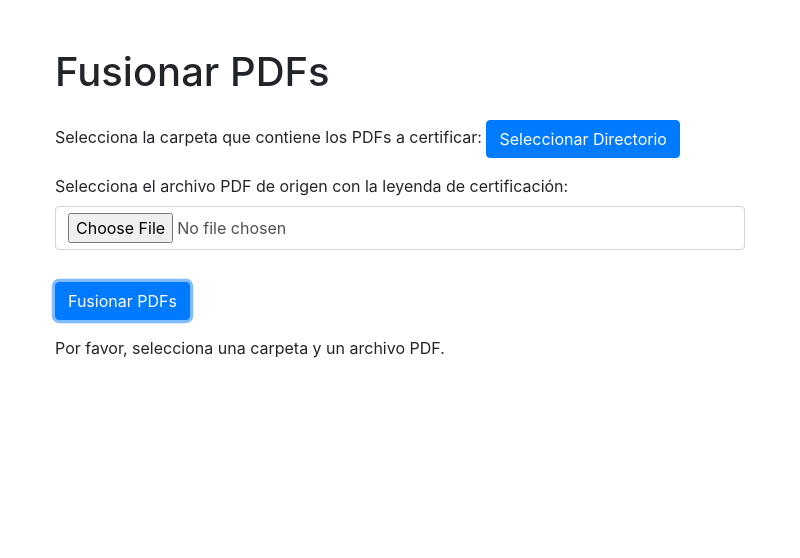
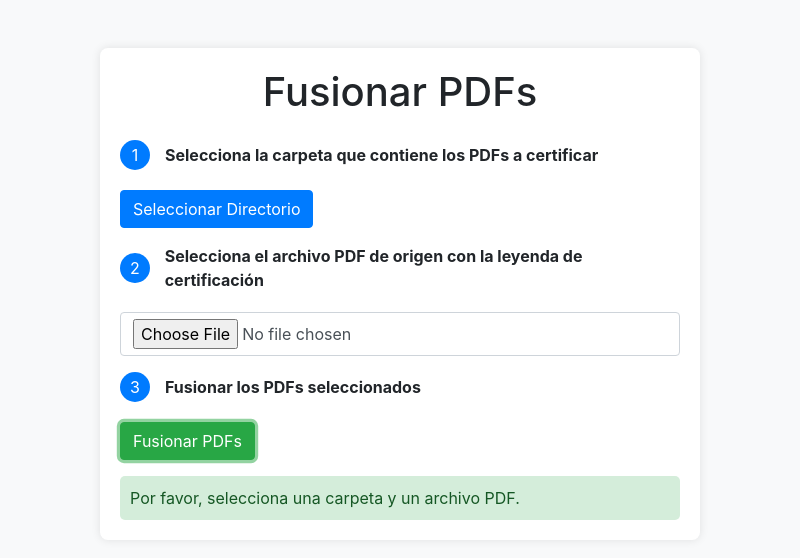
Before and after one commit to sanangel010/fusion-pdf, an Electron app: page index.html in a window 800 px wide. Both pictures are taken after a click on the button "Fusionar PDFs". Drawn offline with nearby package versions, Linux system fonts and the light colour scheme.

Commit message:
Mejora de la apariencia de la ventana.

```diff
--- a/index.html
+++ b/index.html
@@ -1,30 +1,61 @@
-<!-- index.html -->
-
 <!DOCTYPE html>
 <html lang="en">
+
 <head>
     <meta charset="UTF-8">
     <meta name="viewport" content="width=device-width, initial-scale=1.0">
     <link href="https://maxcdn.bootstrapcdn.com/bootstrap/4.0.0/css/bootstrap.min.css" rel="stylesheet">
     <link rel="shortcut icon" href="./assets/cjf.ico">
+    <link rel="stylesheet" href="style.css">
     <title>Escuela Federal de Formación Judicial</title>
+    <style>
+
+    </style>
 </head>
+
 <body>
     <div class="container mt-5">
-    <h1 class="mb-4">Fusionar PDFs</h1>
+        <h1 class="mb-4 text-center">Fusionar PDFs</h1>
+
+        <!-- Step 1 -->
+        <div class="step">
+            <div class="step-number">1</div>
+            <div class="step-title">Selecciona la carpeta que contiene los PDFs a certificar</div>
+        </div>
         <div class="form-group">
-      <label for="select-directory">Selecciona la carpeta que contiene los PDFs a certificar:</label>
             <button id="select-directory" class="btn btn-primary">Seleccionar Directorio</button>
             <div id="selected-directory" class="mt-2"></div>
         </div>
+
+        <!-- Step 2 -->
+        <div class="step">
+            <div class="step-number">2</div>
+            <div class="step-title">Selecciona el archivo PDF de origen con la leyenda de certificación</div>
+        </div>
         <div class="form-group">
-      <label for="source-file">Selecciona el archivo PDF de origen con la leyenda de certificación:</label>
             <input type="file" id="source-file" accept="application/pdf" class="form-control">
         </div>
-    <button id="merge-button" class="btn btn-primary mt-3">Fusionar PDFs</button>
+
+        <!-- Step 3 -->
+        <div class="step">
+            <div class="step-number">3</div>
+            <div class="step-title">Fusionar los PDFs seleccionados</div>
+        </div>
+        <button id="merge-button" class="btn btn-success">Fusionar PDFs</button>
+
+        <!-- Status message -->
         <div id="status-message" class="mt-3"></div>
     </div>
 
     <script src="renderer.js"></script>
+    <script>
+        document.getElementById('merge-button').addEventListener('click', function () {
+            const statusMessage = document.getElementById('status-message');
+            statusMessage.style.display = 'block';
+            statusMessage.classList.add('success');
+            statusMessage.innerText = 'Los PDFs se han fusionado exitosamente.';
+        });
+    </script>
 </body>
+
 </html>
--- a/main.js
+++ b/main.js
@@ -13,7 +13,8 @@ const { PDFDocument } = require('pdf-lib'); // Importar PDFDocument de pdf-lib
 function createWindow() {
   const mainWindow = new BrowserWindow({
     width: 800,  // Ancho de la ventana
-    height: 600, // Alto de la ventana
+    height: 650, // Alto de la ventana
+    icon: path.join(__dirname, 'assets', 'cjf.ico'), // Ruta al icono
     webPreferences: {
       preload: path.join(__dirname, 'preload.js'), // Preload script
       contextIsolation: true, // Aislar el contexto
--- /dev/null
+++ b/style.css
@@ -0,0 +1,50 @@
+body {
+    background-color: #f8f9fa;
+}
+
+.container {
+    max-width: 600px;
+    background: white;
+    padding: 20px;
+    border-radius: 8px;
+    box-shadow: 0 0 10px rgba(0, 0, 0, 0.1);
+}
+
+.step {
+    display: flex;
+    align-items: center;
+    margin-bottom: 20px;
+}
+
+.step-number {
+    background-color: #007bff;
+    color: white;
+    border-radius: 50%;
+    width: 30px;
+    height: 30px;
+    display: flex;
+    align-items: center;
+    justify-content: center;
+    margin-right: 15px;
+}
+
+.step-title {
+    font-weight: bold;
+}
+
+#status-message {
+    display: none;
+    padding: 10px;
+    border-radius: 5px;
+    margin-top: 10px;
+}
+
+#status-message.success {
+    background-color: #d4edda;
+    color: #155724;
+}
+
+#status-message.error {
+    background-color: #f8d7da;
+    color: #721c24;
+}
```
Lines whose indentation alone changed are shown as unchanged.
